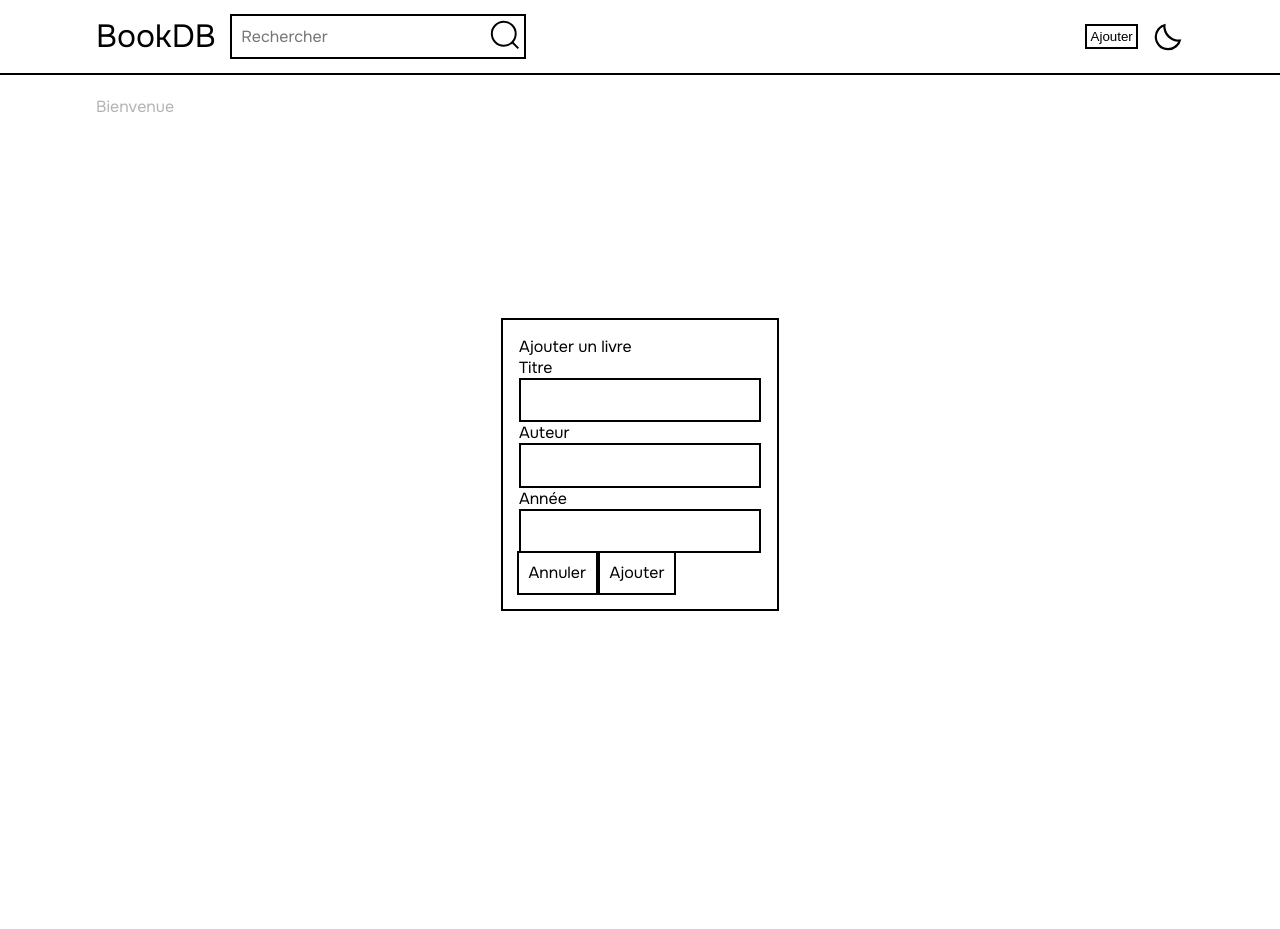
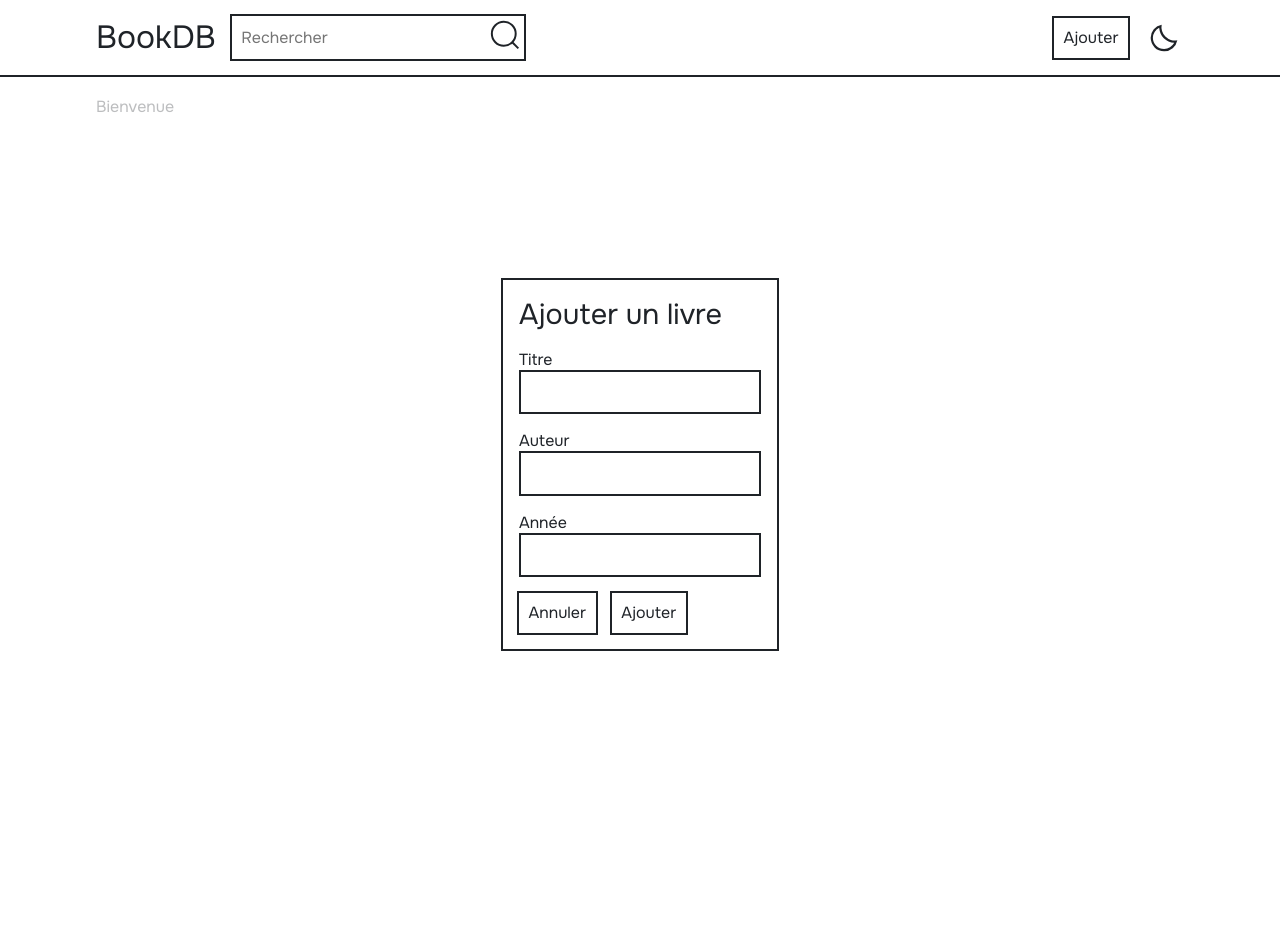
Before and after one commit to loulou64490/BooksDB, a Flask app: page / in a window 1280 px wide, after a click on "Ajouter". Run offline with Flask 3, Linux system fonts and the light colour scheme.

Commit message:
Nice update!!

```diff
--- a/app.py
+++ b/app.py
@@ -5,14 +5,9 @@ from flask import Flask, render_template, request, redirect
 app = Flask(__name__)
 
 
-def get_db_connection():
+def execute_query(query, params=(), fetchone=False, commit=False):
     conn = sqlite3.connect('books.db')
     conn.row_factory = sqlite3.Row
-    return conn
-
-
-def execute_query(query, params=(), fetchone=False, commit=False):
-    conn = get_db_connection()
     cur = conn.cursor()
     try:
         cur.execute(query, params)
@@ -30,6 +25,9 @@ def execute_query(query, params=(), fetchone=False, commit=False):
 
 
 # TODO: page d'accueil
+# livre mieux noté
+# livre le plus commenté
+# livre le plus récent
 @app.route('/')
 def accueil():
     return render_template('index.html')
@@ -59,7 +57,10 @@ def recherche():
             "SELECT * FROM books WHERE title LIKE ? OR author LIKE ? OR year LIKE ?",
             search_params
         )
-        return render_template('recherche.html', data=data, result=query)
+        if len(data)==1:
+            return redirect(f"/livre?id={data[0]['id']}", 303)
+        else:
+            return render_template('recherche.html', data=data, result=query)
     return render_template('recherche.html')
 
 
--- a/static/js/script.js
+++ /dev/null
@@ -1,28 +0,0 @@
-document.oncontextmenu = function () { return false }
-window.ondragstart = function () { return false }
-
-// TODO: thème sombre persistant
-
-const lightIcon = document.getElementById('lightIcon');
-const darkIcon = document.getElementById('darkIcon');
-
-// Fonction pour alterner le thème et les icônes
-lightIcon.addEventListener('click', () => {
-  // Activer le thème sombre
-  document.documentElement.style.setProperty('--bg', '0,0,0');
-  document.documentElement.style.setProperty('--primary', '255,255,255');
-
-  // Alterner les icônes
-  lightIcon.classList.add('hidden');
-  darkIcon.classList.remove('hidden');
-});
-
-darkIcon.addEventListener('click', () => {
-  // Activer le thème clair
-  document.documentElement.style.setProperty('--bg', '255,255,255');
-  document.documentElement.style.setProperty('--primary', '0,0,0');
-
-  // Alterner les icônes
-  darkIcon.classList.add('hidden');
-  lightIcon.classList.remove('hidden');
-});
--- /dev/null
+++ b/static/script.js
@@ -0,0 +1,66 @@
+document.oncontextmenu = function () { return false }
+window.ondragstart = function () { return false }
+
+const lightIcon = document.getElementById('lightIcon');
+const darkIcon = document.getElementById('darkIcon');
+
+// Fonction pour appliquer le bon thème et ajuster les icônes
+function applyTheme(theme) {
+  if (theme === 'dark') {
+    document.documentElement.setAttribute('data-theme', 'dark');
+    lightIcon.classList.add('hidden');
+    darkIcon.classList.remove('hidden');
+  } else {
+    document.documentElement.removeAttribute('data-theme');
+    darkIcon.classList.add('hidden');
+    lightIcon.classList.remove('hidden');
+  }
+}
+
+// Charger le thème au chargement de la page et ajuster les icônes
+function loadTheme() {
+  const savedTheme = localStorage.getItem('theme');
+  const systemPrefersDark = window.matchMedia && window.matchMedia('(prefers-color-scheme: dark)').matches;
+
+  if (savedTheme) {
+    applyTheme(savedTheme);
+  } else if (systemPrefersDark) {
+    applyTheme('dark');
+  } else {
+    applyTheme('light');
+  }
+}
+
+// Gestionnaires d'événements pour alterner le thème et ajuster les icônes
+lightIcon.addEventListener('click', () => {
+  applyTheme('dark');
+  localStorage.setItem('theme', 'dark');
+});
+
+darkIcon.addEventListener('click', () => {
+  applyTheme('light');
+  localStorage.setItem('theme', 'light');
+});
+
+// Eviter le flash au chargement et afficher l'icône correcte
+(function() {
+  const savedTheme = localStorage.getItem('theme');
+  const systemPrefersDark = window.matchMedia && window.matchMedia('(prefers-color-scheme: dark)').matches;
+  const theme = savedTheme || (systemPrefersDark ? 'dark' : 'light');
+
+  // Appliquer le bon thème immédiatement et ajuster l'icône visible
+  if (theme === 'dark') {
+    document.documentElement.setAttribute('data-theme', 'dark');
+    lightIcon.classList.add('hidden');
+    darkIcon.classList.remove('hidden');
+  } else {
+    document.documentElement.removeAttribute('data-theme');
+    darkIcon.classList.add('hidden');
+    lightIcon.classList.remove('hidden');
+  }
+
+  // Rendre la page visible après que le thème est appliqué
+  document.addEventListener('DOMContentLoaded', function() {
+    document.body.style.visibility = 'visible';
+  });
+})();
--- a/static/css/style.css
+++ b/static/style.css
@@ -1,6 +1,11 @@
 :root {
-    --primary: 0,0,0;
-    --bg: 255,255,255;
+    --primary: 31,35,40;
+    --secondary: 255,255,255;
+}
+
+[data-theme="dark"] {
+    --primary: 240,247,253;
+    --secondary: 12, 16, 23;
 }
 
 * {
@@ -8,17 +13,18 @@
     padding: 0;
     box-sizing: border-box;
     user-select: none;
+    font-family: "Onest", system-ui;
 }
 
 body, html {
     overflow-x: hidden;
     scroll-behavior: smooth;
-    font-family: "Onest", system-ui;
     font-optical-sizing: auto;
     font-style: normal;
-    background: rgb(var(--bg));
+    background: rgb(var(--secondary));
     color: rgb(var(--primary));
     cursor: auto;
+    visibility: hidden;
 }
 
 .top{
@@ -73,13 +79,8 @@ header {
     left: 0;
     right: 0;
     z-index: 1000;
-    background: rgb(var(--bg));
+    background: rgb(var(--secondary));
     box-shadow: 0 2px 0 rgb(var(--primary));
-}
-
-ul {
-    list-style: none;
-    justify-content: space-between;
 }
 
 header .title {
@@ -94,7 +95,6 @@ header a img {
 }
 
 input, textarea {
-    font-family: "Onest", system-ui;
     background: none;
     padding: 0.6rem;
     font-size: 1rem;
@@ -105,18 +105,13 @@ input, textarea {
 input:focus {
     outline: none;
 }
-
-button {
-    background: none;
-    border: none;
-    cursor: pointer;
-    padding: 0.2rem;
-    color: rgb(var(--primary));
-}
-
 button svg {
     height: 2rem;
     width: auto;
+}
+
+#iconContainer svg{
+    fill: rgb(var(--primary));
 }
 
 button path {
@@ -140,23 +135,22 @@ main h1 {
     gap: 0 1rem;
 }
 
-.comment {
-    width: 100%;
+button {
+    background: none;
+    border: none;
+    cursor: pointer;
+    color: rgb(var(--primary));
+    font-size: 1rem;
+    padding: 0.6rem;
 }
 
-main button {
-    font-size: 1rem;
-    font-family: "Onest", system-ui;
-    padding: 0.6rem;
+header button{
+    padding: 0.2rem;
 }
 
 main label {
     display: flex;
     flex-direction: column;
-}
-
-.blip {
-    gap: 3rem;
 }
 
 main textarea, main input {
@@ -200,14 +194,14 @@ footer div {
     bottom: 0;
     left: 0;
     right: 0;
-    background: rgba(var(--bg), 0.7);
+    background: rgba(var(--secondary), 0.7);
     display: none;
     justify-content: center;
     align-items: center;
 }
 
 .popup {
-    background: rgb(var(--bg));
+    background: rgb(var(--secondary));
     width: fit-content;
     padding: 1rem;
     border: 2px solid rgb(var(--primary));
@@ -233,3 +227,7 @@ footer div {
 .space{
     justify-content: space-between;
 }
+
+.name{
+    font-size: 1.8rem;
+}
--- a/templates/base.html
+++ b/templates/base.html
@@ -5,23 +5,23 @@
     <meta charset="UTF-8">
     <meta name="viewport" content="width=device-width, initial-scale=1.0">
     <title>{% block title %}{% endblock %}</title>
-    <link rel="icon" type="image/svg+xml" href="{{ url_for('static', filename='images/favicon.svg') }}">
+    <link rel="icon" type="image/svg+xml" href="{{ url_for('static', filename='favicon.svg') }}">
     <link rel="preconnect" href="https://fonts.googleapis.com">
     <link rel="preconnect" href="https://fonts.gstatic.com" crossorigin>
     <link href="https://fonts.googleapis.com/css2?family=Onest:wght@100..900&display=swap" rel="stylesheet">
-    <link rel="stylesheet" href="{{ url_for('static', filename='css/style.css') }}">
+    <link rel="stylesheet" href="{{ url_for('static', filename='style.css') }}">
 </head>
 
 <body>
 
 <header>
     <nav class="container">
-        <ul class="flex">
-            <li class="flex">
+        <div class="flex space">
+            <div class="flex">
                 <a class="title" href="/">BookDB</a>
                 <form class="flex hover" action="{{ url_for('recherche') }}" method="post">
                     <label>
-                        <input type="text" name="query" placeholder="Rechercher">
+                        <input autocomplete="off" type="text" name="query" placeholder="Rechercher">
                     </label>
                     <button type="submit">
                         <svg width="43" height="43" viewBox="0 0 43 43" fill="none" xmlns="http://www.w3.org/2000/svg">
@@ -31,18 +31,23 @@
                         </svg>
                     </button>
                 </form>
-            </li>
-            <li class="flex">
-                    <button class="hover" onclick="document.getElementById('add').style.display = 'flex'">
+            </div>
+            <div class="flex">
+                <button class="hover button" onclick="document.getElementById('add').style.display = 'flex'">
                     Ajouter
-                    </button>                <div id="iconContainer" class="flex cursor">
-                    <img id="lightIcon" src="{{ url_for('static', filename='images/moon.svg') }}" alt="Thème clair"
-                         class="theme-icon">
-                    <img id="darkIcon" src="{{ url_for('static', filename='images/sun.svg') }}" alt="Thème sombre"
-                         class="theme-icon hidden">
+                </button>
+                <div id="iconContainer" class="flex cursor">
+                    <svg id="lightIcon" class="theme-icon" xmlns="http://www.w3.org/2000/svg" height="40px"
+                         viewBox="0 -960 960 960" width="40px">
+                        <path d="M484-80q-84 0-157.5-32t-128-86.5Q144-253 112-326.5T80-484q0-146 93-257.5T410-880q-18 98.33 11 192.92 29 94.59 100 165.66t165.5 100.1Q781-392.3 880-410.31q-26 144.13-138 237.22T484-80Zm0-66.67q96 0 175.67-52.66Q739.33-252 787-336.33q-88.67-8-169.67-42.17-81-34.17-143.66-96.5Q411-537.33 377-618t-41.67-168.67q-84.33 46.34-136.5 126.5Q146.67-580 146.67-484q0 140.56 98.39 238.94 98.38 98.39 238.94 98.39ZM473.33-475Z"></path>
+                    </svg>
+                    <svg id="darkIcon" class="theme-icon hidden" xmlns="http://www.w3.org/2000/svg" height="40px"
+                         viewBox="0 -960 960 960" width="40px">
+                        <path d="M480.67-28.67 346-160H160v-186L26.67-480 160-614v-186h186l134.67-133.33L614-800h186v186l133.33 134L800-346v186H614L480.67-28.67ZM480.7-284q81.63 0 139.13-57.54 57.5-57.53 57.5-139.16T619.8-619.83q-57.54-57.5-139.17-57.5T341.5-619.8Q284-562.26 284-480.63t57.54 139.13Q399.07-284 480.7-284Zm-.03-196.67Zm0 358.67 105.27-104.67h147.39V-374l106-106-106-106v-147.33H586l-105.33-106-106.67 106H226.67V-586l-106 106 106 106v147.33h146.66L480.67-122ZM480-480.67Z"></path>
+                    </svg>
                 </div>
-            </li>
-        </ul>
+            </div>
+        </div>
     </nav>
 </header>
 
@@ -50,10 +55,9 @@
     <div class="content">
         {% block content %}{% endblock %}
         <div class="popup-bg" id="add">
-            <div class="popup">
-                <p>Ajouter un livre</p>
-                <form class="" action="{{ url_for('modifier') }}"
+            <form class="popup result" action="{{ url_for('modifier') }}"
                   method="post">
+                <p class="name">Ajouter un livre</p>
                 <label>
                     <span>Titre</span>
                     <input type="text" name="title" required>
@@ -66,12 +70,13 @@
                     <span>Année</span>
                     <input type="number" name="year" required>
                 </label>
+                <div class="flex">
                     <button class="hover" onclick="document.getElementById('add').style.display = 'none'">
                         Annuler
                     </button>
                     <button class="hover" type="submit">Ajouter</button>
+                </div>
             </form>
-            </div>
         </div>
     </div>
 </main>
@@ -83,7 +88,7 @@
         {#        &bullet;<a href="https://www.instagram.com/loulou64490">Instagram</a>#}
     </div>
 </footer>
-<script src="{{ url_for('static', filename='js/script.js') }}"></script>
+<script src="{{ url_for('static', filename='script.js') }}"></script>
 </body>
 
 </html>
```
Also changed, not shown: templates/livre.html (+24 -26 lines), static/favicon.svg (renamed from static/images/favicon.svg), static/images/moon.svg (deleted), static/images/search.svg (deleted), static/images/sun.svg (deleted). Lines whose indentation alone changed are shown as unchanged.
